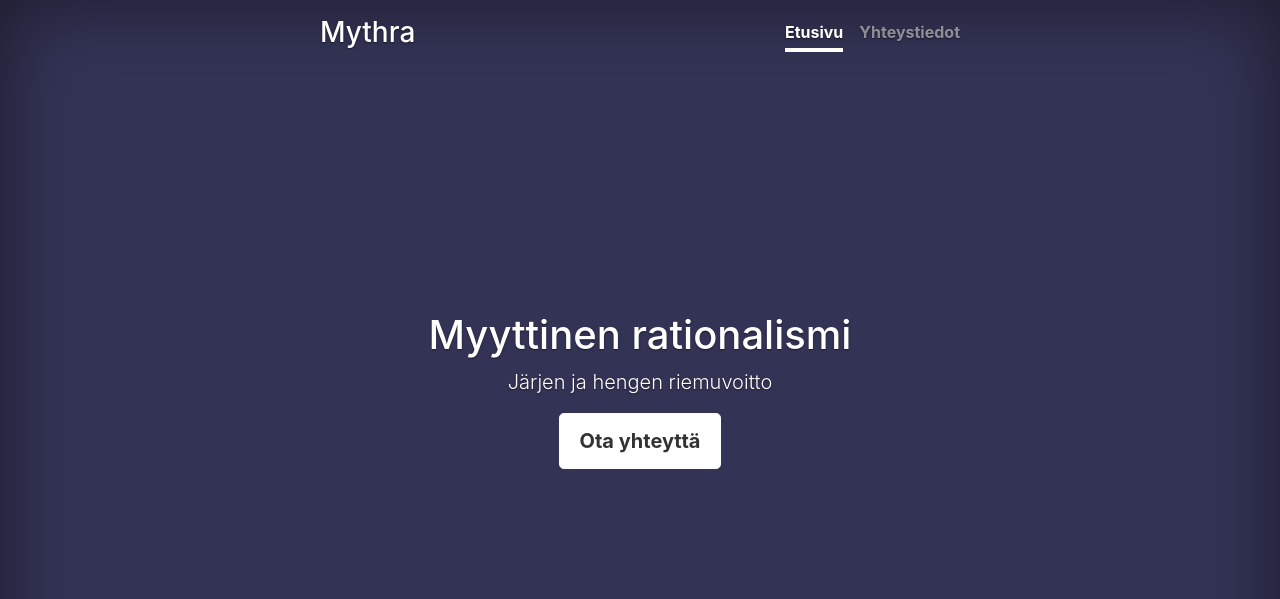
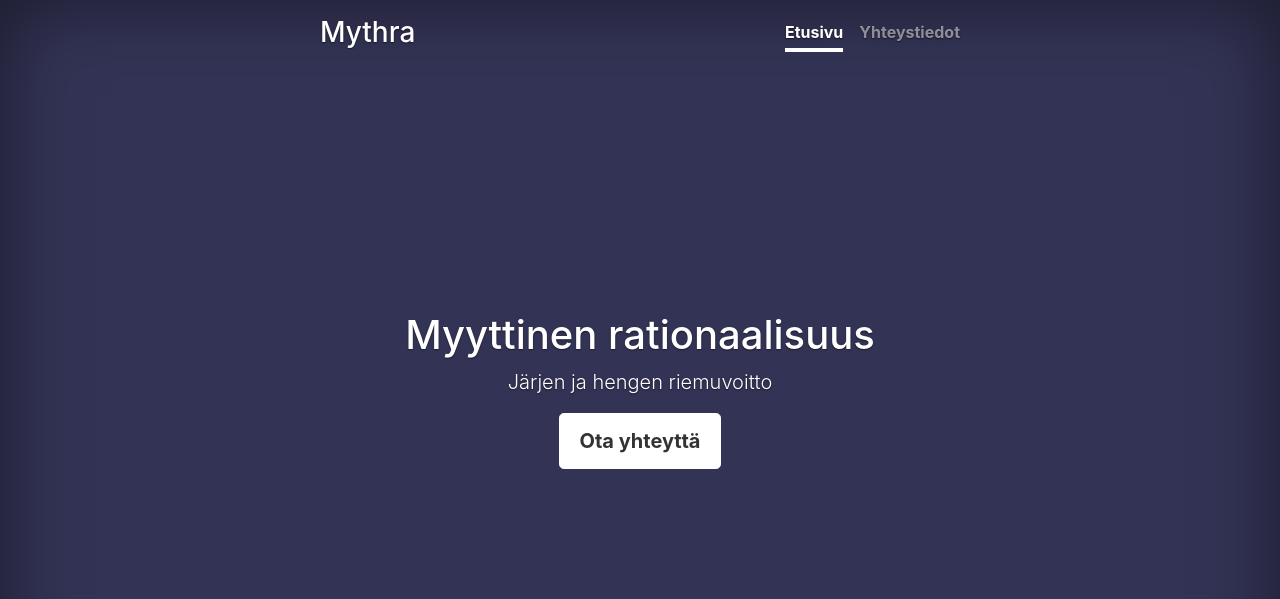
Before and after one commit to mythicrationality/mythra-fi, a Django app: template mythos/templates/mythos/index.html in a window 1280 px wide. Shown: the top 599 px of the page. Run offline with Django 3.2, Linux system fonts and the light colour scheme; the template is opened without the code that fills it, so the values that code supplies are empty; some libraries are stand-ins or nearby versions.

Commit message:
Fix a pesky typo

```diff
--- a/mythos/templates/mythos/index.html
+++ b/mythos/templates/mythos/index.html
@@ -18,7 +18,7 @@
       </header>
 
       <main role="main" class="inner cover">
-        <h1 class="cover-heading">Myyttinen rationalismi</h1>
+        <h1 class="cover-heading">Myyttinen rationaalisuus</h1>
         <p class="lead">Järjen ja hengen riemuvoitto</p>
         <p class="lead">
           <a href="{% url 'contact' %}" class="btn btn-lg btn-secondary">Ota yhteyttä</a>
```
